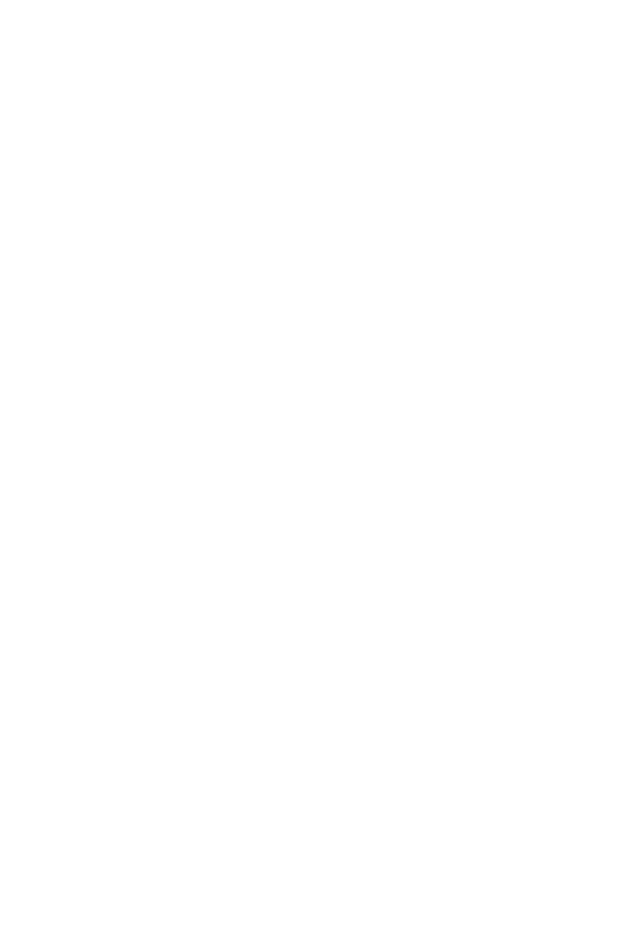
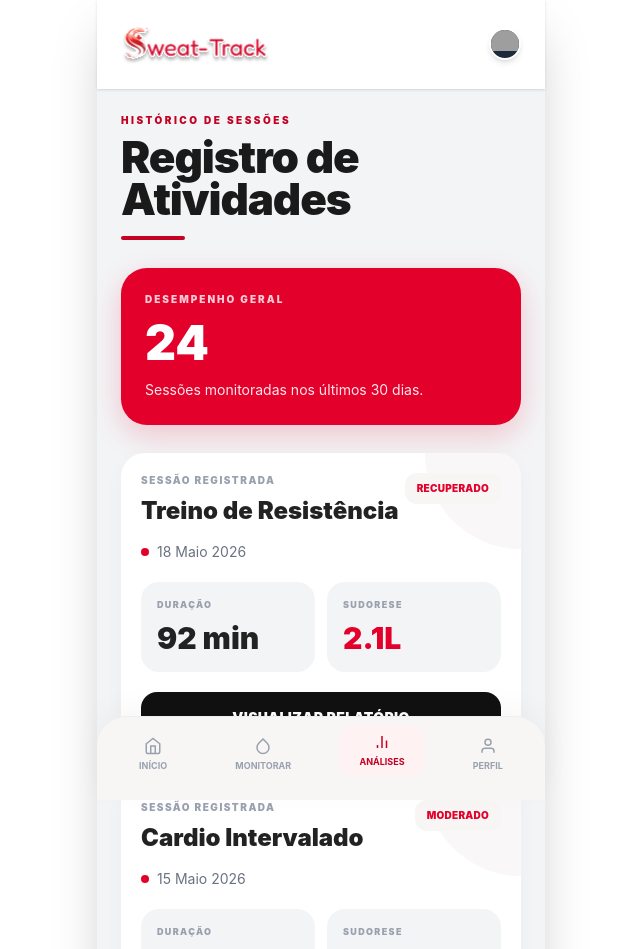
Before and after one commit to nikolasfunke/SweatTrack, a React (Vite) app in the folder frontend/: page /HistoricoSessoes in a window 1280 px wide. Before the commit this address had no page. Shown: the top 949 px of the page, without its empty margins (319-959 px from the left). Before the commit the page ends 800 px from the top, so only its background shows below. Built offline with nearby package versions, Linux system fonts and the light colour scheme; grey boxes are pictures that could not be loaded.

Commit message:
feat: cria tela HistoricoSessoes

```diff
--- a/frontend/package.json
+++ b/frontend/package.json
@@ -11,7 +11,8 @@
   },
   "dependencies": {
     "@tailwindcss/vite": "^4.3.0",
-    "framer-motion": "^12.38.0",
+    "framer-motion": "^12.40.0",
+    "lucide-react": "^1.16.0",
     "react": "^19.2.5",
     "react-dom": "^19.2.5",
     "react-icons": "^5.6.0",
--- a/frontend/src/App.jsx
+++ b/frontend/src/App.jsx
@@ -6,6 +6,7 @@
 import DuranteSessao from './pages/DuranteSessao'
 import PosSessao from './pages/PosSessao'
 import Perfil from './pages/Perfil'
+import HistoricoSessoes from './pages/HistoricoSessoes'
 
 function App() {
   return (
@@ -16,6 +17,7 @@
       <Route path="/DuranteSessao" element={<DuranteSessao />} />
       <Route path="/PosSessao" element={<PosSessao />} />
       <Route path="/Perfil" element={<Perfil />} />
+      <Route path="/HistoricoSessoes" element={<HistoricoSessoes />} />
     </Routes>
   );
 }
--- /dev/null
+++ b/frontend/src/pages/HistoricoSessoes.jsx
@@ -0,0 +1,176 @@
+import React from "react";
+import Navbar from "../components/Navbar";
+import Header from "../components/Header";
+import { useNavigate } from "react-router-dom";
+
+function HistoricoSessoes() {
+
+  const navigate = useNavigate();
+
+  const sessoes = [
+    {
+      id: 1,
+      treino: "Treino de Resistência",
+      data: "18 Maio 2026",
+      duracao: "92 min",
+      perda: "2.1L",
+      status: "Recuperado"
+    },
+
+    {
+      id: 2,
+      treino: "Cardio Intervalado",
+      data: "15 Maio 2026",
+      duracao: "54 min",
+      perda: "1.4L",
+      status: "Moderado"
+    },
+
+    {
+      id: 3,
+      treino: "Sessão Funcional",
+      data: "12 Maio 2026",
+      duracao: "70 min",
+      perda: "1.8L",
+      status: "Alta perda"
+    }
+  ];
+
+  return (
+
+    <div className="min-h-screen bg-[#F3F4F6] font-sans pb-28 max-w-md mx-auto relative shadow-2xl">
+
+      <Header />
+
+      {/* TITULO */}
+      <div className="px-6 pt-6">
+
+        <p className="text-[10px] font-black tracking-[0.25em] text-[#C40024] uppercase mb-2">
+          Histórico de Sessões
+        </p>
+
+        <h1 className="text-[44px] leading-[42px] font-black text-[#1A1A1A] tracking-tight">
+          Registro de<br />
+          Atividades
+        </h1>
+
+        <div className="w-16 h-[4px] bg-[#C40024] rounded-full mt-4" />
+
+      </div>
+
+      {/* CARD RESUMO */}
+      <div className="px-6 mt-7">
+
+        <div className="bg-[#E3002B] rounded-[26px] p-6 text-white shadow-[0_10px_30px_rgba(227,0,43,0.20)]">
+
+          <p className="text-[10px] uppercase tracking-[0.2em] font-black opacity-80 mb-3">
+            Desempenho Geral
+          </p>
+
+          <h2 className="text-5xl font-black leading-none">
+            24
+          </h2>
+
+          <p className="mt-3 text-sm opacity-90 leading-relaxed">
+            Sessões monitoradas nos últimos 30 dias.
+          </p>
+
+        </div>
+
+      </div>
+
+      {/* LISTA */}
+      <div className="px-6 mt-7 flex flex-col gap-4">
+
+        {sessoes.map((sessao) => (
+
+          <div
+            key={sessao.id}
+            className="bg-white rounded-[24px] p-5 shadow-[0_5px_20px_rgba(0,0,0,0.03)] relative overflow-hidden"
+          >
+
+            {/* DETALHE */}
+            <div className="absolute top-0 right-0 w-24 h-24 bg-[#F8F5F5] rounded-bl-full opacity-80" />
+
+            <div className="relative z-10">
+
+              <div className="flex items-start justify-between">
+
+                <div>
+
+                  <p className="text-[10px] uppercase tracking-[0.15em] text-gray-400 font-black mb-2">
+                    Sessão registrada
+                  </p>
+
+                  <h2 className="text-2xl font-black text-[#222] leading-tight">
+                    {sessao.treino}
+                  </h2>
+
+                </div>
+
+                <div className="bg-[#F8F5F5] text-[#E3002B] px-3 py-2 rounded-xl text-[10px] font-black uppercase tracking-wide">
+                  {sessao.status}
+                </div>
+
+              </div>
+
+              <div className="flex items-center gap-2 mt-4">
+
+                <div className="w-2 h-2 rounded-full bg-[#E3002B]" />
+
+                <p className="text-sm text-gray-500">
+                  {sessao.data}
+                </p>
+
+              </div>
+
+              {/* METRICAS */}
+              <div className="grid grid-cols-2 gap-3 mt-5">
+
+                <div className="bg-[#F3F4F6] rounded-[18px] p-4">
+
+                  <p className="text-[9px] uppercase tracking-[0.15em] text-gray-400 font-black mb-2">
+                    Duração
+                  </p>
+
+                  <h3 className="text-3xl font-black text-[#222]">
+                    {sessao.duracao}
+                  </h3>
+
+                </div>
+
+                <div className="bg-[#F3F4F6] rounded-[18px] p-4">
+
+                  <p className="text-[9px] uppercase tracking-[0.15em] text-gray-400 font-black mb-2">
+                    Sudorese
+                  </p>
+
+                  <h3 className="text-3xl font-black text-[#E3002B]">
+                    {sessao.perda}
+                  </h3>
+
+                </div>
+
+              </div>
+
+              <button className="w-full py-4 rounded-2xl bg-[#111] text-white font-black text-sm tracking-wide mt-5 hover:opacity-90 active:scale-95 transition-all">
+                VISUALIZAR RELATÓRIO
+              </button>
+
+            </div>
+
+          </div>
+
+        ))}
+
+      </div>
+
+      <Navbar active="analises" />
+
+    </div>
+
+  );
+
+}
+
+export default HistoricoSessoes;
--- a/frontend/src/pages/PosSessao.jsx
+++ b/frontend/src/pages/PosSessao.jsx
@@ -2,8 +2,11 @@
 import logoFull from "../assets/logo_sweatTrack.svg";
 import Navbar from "../components/Navbar";
 import Header from "../components/Header";
+import { useNavigate } from "react-router-dom";
 
 function PosSessao() {
+
+const navigate = useNavigate();
 
 return (
 
@@ -261,7 +264,10 @@
 {/* BOTÃO */}
 <div className="px-6 mt-8">
 
-<button className="w-full py-5 rounded-2xl bg-[#E3002B] text-white font-black text-sm tracking-wide shadow-[0_10px_25px_rgba(227,0,43,0.25)] hover:bg-red-700 active:scale-95 transition-all">
+<button
+onClick={() => navigate("/HistoricoSessoes")}
+className="w-full py-5 rounded-2xl bg-[#E3002B] text-white font-black text-sm tracking-wide shadow-[0_10px_25px_rgba(227,0,43,0.25)] hover:bg-red-700 active:scale-95 transition-all"
+>
 SALVAR NO PRONTUÁRIO
 </button>
 
```
Also changed, not shown: 1 other file (tests, documents, lock files or other folders).
